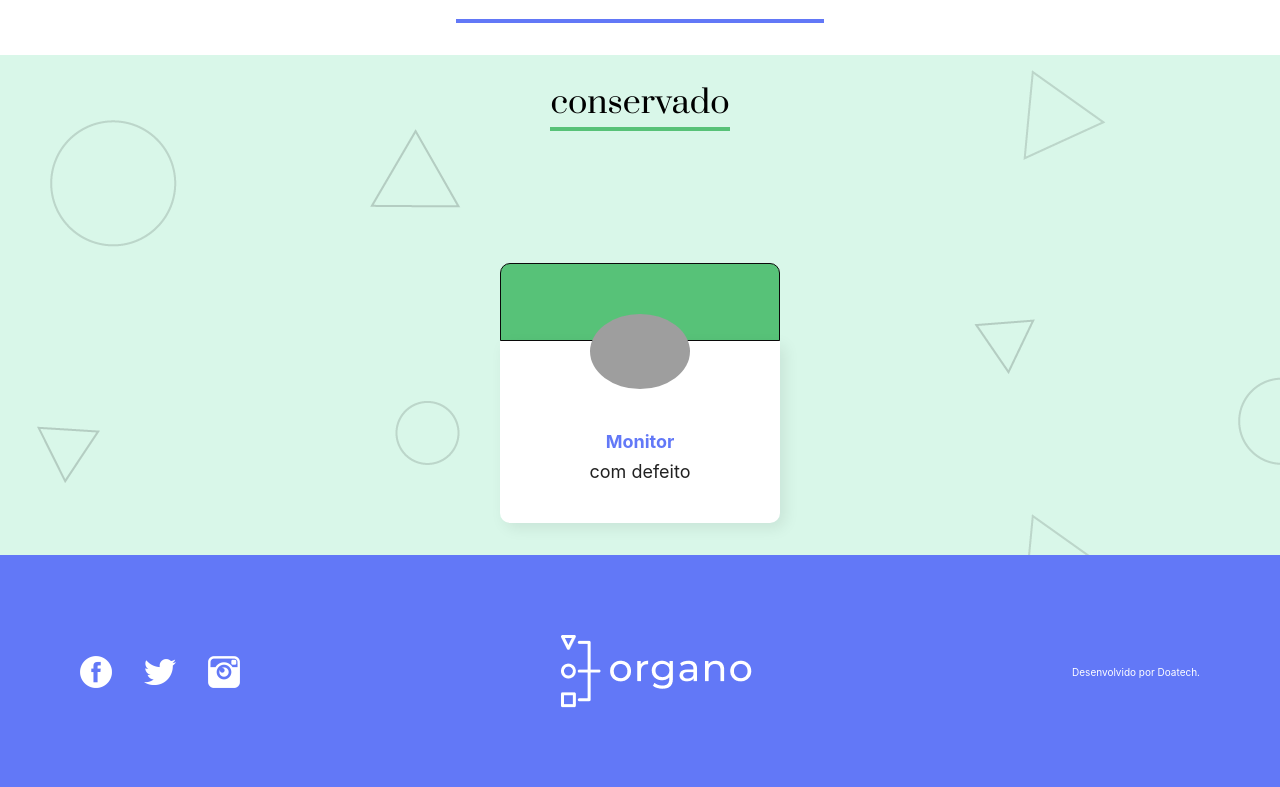
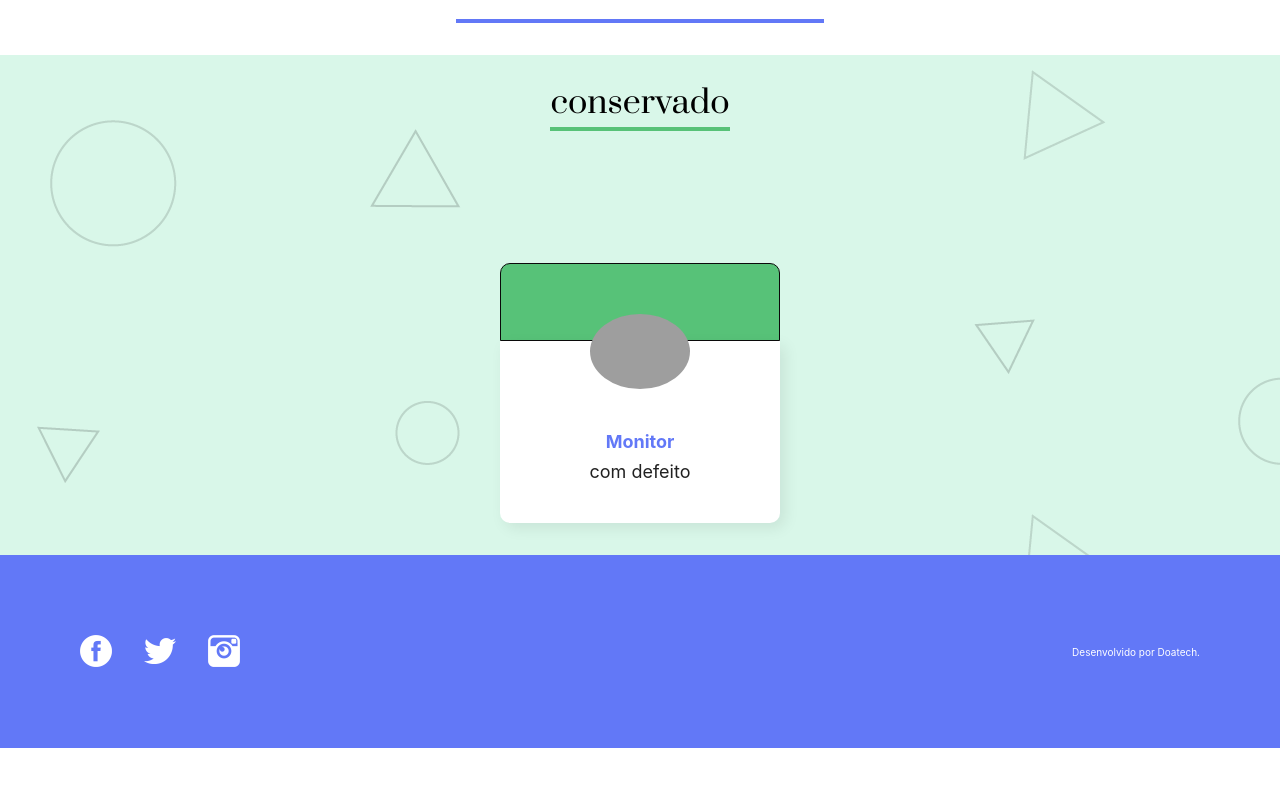
Before and after one commit to kauanguilhermesantos/hackathon-trilhas, a React (Create React App) app in the folder front/: page / in a window 1280 px wide. Shown: the part 1429-2216 px from the top of the page. After the commit the page ends 2177 px from the top, so only its background shows below. Built offline with nearby package versions, Linux system fonts and the light colour scheme; grey boxes are pictures that could not be loaded; the HTML template or start-up script is replaced by a standard one.

Commit message:
mudanças no rodapé

```diff
--- a/front/src/componentes/Rodape/index.js
+++ b/front/src/componentes/Rodape/index.js
@@ -22,9 +22,7 @@ const Rodape = () => {
             </li>
         </ul>
        </section>
-       <section>
-       <img src="/imagens/logo.png" alt="" />
-       </section>
+
        <section>
         <p>
         Desenvolvido por Doatech.
```
